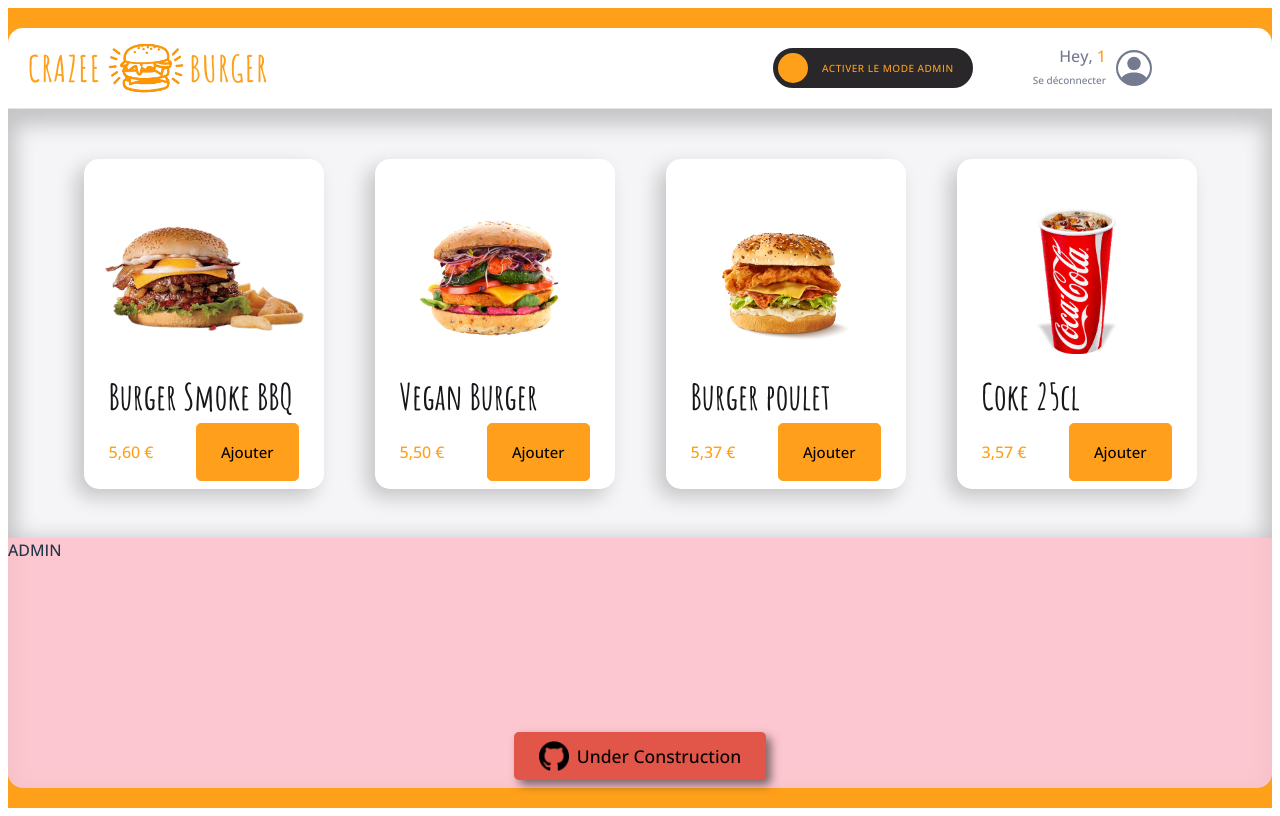
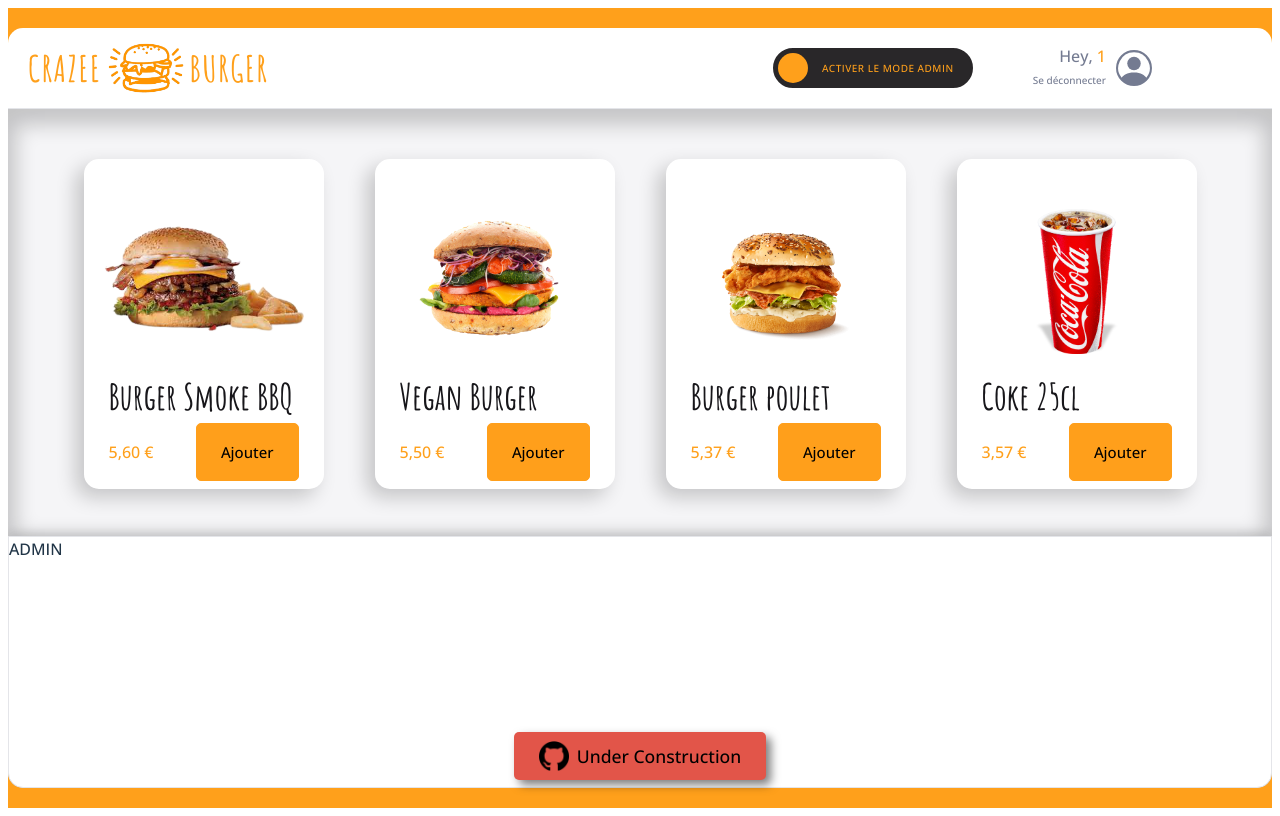
Before and after one commit to djibh/crazee, a React (Vite) app: page /order/1 in a window 1280 px wide. Built offline with nearby package versions, Linux system fonts and the light colour scheme; grey boxes are pictures that could not be loaded.

Commit message:
style (F07:ORDER) > Admin > Update with final Figma css

```diff
--- a/src/components/pages/order/Main/Admin/Admin.tsx
+++ b/src/components/pages/order/Main/Admin/Admin.tsx
@@ -10,8 +10,10 @@
 }
 
 const AdminStyled = styled.div`
-    background: rgba(255, 192, 203, 0.85);
     height: 250px;
     border-bottom-right-radius: ${theme.borderRadius.extraRound};
     border-bottom-left-radius: ${theme.borderRadius.extraRound};
+    border: 1px solid ${theme.colors.greyLight};
+    background: ${theme.colors.white};
+    box-shadow: ${theme.shadows.subtle};
 `;
```
